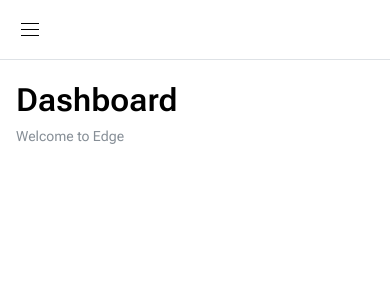
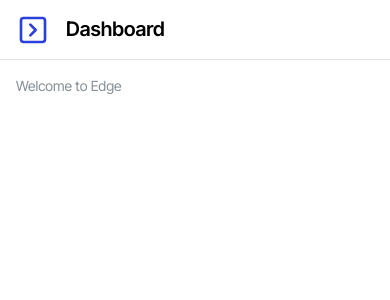
Before and after one commit to ohsemdomain/edge, a React (Vite) app: page /#/ in a window 390 px wide. Shown: the top 300 px of the page. Built offline with nearby package versions, Linux system fonts and the light colour scheme; what @trpc/react-query would draw is missing.

Commit message:
Update styling and structure: Change font family to 'Inter Tight' in CSS and theme, adjust App component layout for better responsiveness, and enhance Contact components with improved formatting and icon usage.

```diff
--- a/_client/App.tsx
+++ b/_client/App.tsx
@@ -1,8 +1,8 @@
-import { AppShell, Burger, Group, NavLink, ScrollArea, Text } from '@mantine/core'
+import { ActionIcon, AppShell, Group, NavLink, ScrollArea, Text, Title } from '@mantine/core'
 import { useDisclosure } from '@mantine/hooks'
 import { QueryClient, QueryClientProvider } from '@tanstack/react-query'
 import { httpBatchLink } from '@trpc/client'
-import { Archive, LayoutDashboard, ScanBarcode, Contact, Waves } from 'lucide-react'
+import { Archive, Contact, LayoutDashboard, ScanBarcode, SquareChevronRight, Waves } from 'lucide-react'
 import { Toaster } from 'react-hot-toast'
 import { Link, Route, Routes, useLocation } from 'react-router-dom'
 
@@ -34,6 +34,11 @@ function App() {
 		{ label: 'Archive', icon: Archive, href: '/archive' }
 	]
 
+	// Get current page title
+	const currentPage =
+		navigation.find((item) => item.href === location.pathname) ||
+		(location.pathname.startsWith('/contacts/') ? { label: 'Contacts' } : { label: 'Dashboard' })
+
 	return (
 		<trpc.Provider client={trpcClient} queryClient={queryClient}>
 			<QueryClientProvider client={queryClient}>
@@ -42,22 +47,20 @@ function App() {
 					header={{ height: 60 }}
 					navbar={{ width: 260, breakpoint: 'lg', collapsed: { mobile: !opened } }}
 					padding='md'
-					className='font-roboto'
 				>
 					<AppShell.Header>
-						<Group className='mantine-hidden-from-lg' h='100%' px='md'>
-							<Burger opened={opened} onClick={toggle} size='sm' />
+						<Group h='100%' px='md' justify='space-between'>
+							<Group>
+								<ActionIcon className='mantine-hidden-from-lg' onClick={toggle} variant='transparent' size='lg'>
+									<SquareChevronRight size='xl' />
+								</ActionIcon>
+								<Title order={2} size='xl' fw={600}>
+									{currentPage.label}
+								</Title>
+							</Group>
 						</Group>
 					</AppShell.Header>
-					<AppShell.Navbar bg='dark.9' style={{withBorder:'false'}}>
-						<AppShell.Section>
-							<div className='flex items-center space-x-3 p-4'>
-								<Waves color='white' className='h-7 w-7' />
-								<Text fz={20} fw={600} c='white'>
-									Edge
-								</Text>
-							</div>
-						</AppShell.Section>
+					<AppShell.Navbar bg='dark.9' style={{ withBorder: 'false' }}>
 						<AppShell.Section grow p='md' component={ScrollArea}>
 							{navigation.map((item) => (
 								<NavLink
@@ -67,11 +70,12 @@ function App() {
 									label={item.label}
 									leftSection={<item.icon size={20} />}
 									active={location.pathname === item.href}
+									onClick={toggle}
 								/>
 							))}
 						</AppShell.Section>
 					</AppShell.Navbar>
-					<AppShell.Main className='font-roboto'>
+					<AppShell.Main>
 						<Routes>
 							<Route path='/' element={<DashboardPage />} />
 							<Route path='/items' element={<ItemsPage />} />
--- a/_client/assets/index.css
+++ b/_client/assets/index.css
@@ -1,41 +1,14 @@
-@import url('https://fonts.googleapis.com/css2?family=Geist:wght@100..900&family=Roboto+Flex:opsz,wdth,wght@8..144,75,100..1000&display=swap');
+@import url('https://fonts.googleapis.com/css2?family=Geist:wght@400..700&family=Inter+Tight:ital,wght@0,400..700;1,400..700&display=swap');
 @import "tailwindcss";
 
 @layer utilities {
-	.font-roboto {
-		font-family: 'Roboto Flex', Arial, Helvetica, sans-serif;
+	.inter {
+		font-family: 'Inter Tight', Arial, Helvetica, sans-serif;
 	}
 
-	.font-geist {
+	.geist {
 		font-family: 'Geist', Arial, Helvetica, sans-serif;
 	}
-}
-
-h1,
-h2,
-h3,
-h4,
-h5,
-h6 {
-	@apply font-semibold;
-}
-
-h1 {
-	font-size: 2rem;
-}
-
-h2 {
-	font-size: 1.45rem;
-}
-
-h3 {
-	font-size: 1.25rem;
-}
-
-h4,
-h5,
-h6 {
-	font-size: 1rem;
 }
 
 .mantine-NavLink-root {
--- a/_client/assets/theme.ts
+++ b/_client/assets/theme.ts
@@ -7,6 +7,12 @@ export const theme = createTheme({
 	// Define the blue color palette
 	colors: {
 		blue: ['#ecefff', '#d5dafb', '#a9b1f1', '#7a87e9', '#5362e1', '#3a4bdd', '#2c40dc', '#1f32c4', '#182cb0', '#0a259c']
+	},
+
+	fontFamily: "'Inter Tight', 'Geist', sans-serif",
+
+	headings: {
+		fontFamily: "'Inter Tight', 'Geist', sans-serif"
 	},
 
 	radius: {
--- a/_client/pages/contacts/ContactDetail.tsx
+++ b/_client/pages/contacts/ContactDetail.tsx
@@ -2,7 +2,8 @@ import { Button, Card, Group, Stack, Text, Title } from '@mantine/core'
 import { Archive, Edit } from 'lucide-react'
 import toast from 'react-hot-toast'
 import { useNavigate } from 'react-router-dom'
-import { trpc } from '../../utils/trpc'
+import { formatDate } from '~c/utils/formatter'
+import { trpc } from '~c/utils/trpc'
 
 interface ContactDetailProps {
 	contactId: string
@@ -29,7 +30,7 @@ export function ContactDetail({ contactId }: ContactDetailProps) {
 
 	const contact = contactsData?.contacts.find((c) => c.id === contactId)
 
-	if (!contact) return <Text>Contact not found</Text>
+	if (!contact) return null
 
 	const handleArchive = () => {
 		if (window.confirm('Archive this contact?')) {
@@ -69,14 +70,16 @@ export function ContactDetail({ contactId }: ContactDetailProps) {
 						<Text size='sm' c='dimmed'>
 							Phone
 						</Text>
-						<Text size='lg'>{contact.phone}</Text>
+						<Text size='lg' className='geist'>
+							{contact.phone}
+						</Text>
 					</div>
 
 					<div>
 						<Text size='sm' c='dimmed'>
 							Created
 						</Text>
-						<Text>{new Date(contact.createdAt).toLocaleDateString()}</Text>
+						<Text className='geist'>{formatDate(Math.floor(new Date(contact.createdAt).getTime() / 1000))}</Text>
 					</div>
 				</Stack>
 			</Stack>
--- a/_client/pages/contacts/ContactForm.tsx
+++ b/_client/pages/contacts/ContactForm.tsx
@@ -1,7 +1,7 @@
 import { Button, Card, Group, Stack, Text, TextInput, Title } from '@mantine/core'
 import { useEffect, useState } from 'react'
 import toast from 'react-hot-toast'
-import { trpc } from '../../utils/trpc'
+import { trpc } from '~c/utils/trpc'
 
 interface ContactFormProps {
 	mode: 'create' | 'edit'
--- a/_client/pages/contacts/ContactFormPage.tsx
+++ b/_client/pages/contacts/ContactFormPage.tsx
@@ -2,7 +2,7 @@ import { Button, Card, Container, Group, Stack, Text, TextInput, Title } from '@
 import { useEffect, useState } from 'react'
 import toast from 'react-hot-toast'
 import { useNavigate, useParams } from 'react-router-dom'
-import { trpc } from '../../utils/trpc'
+import { trpc } from '~c/utils/trpc'
 
 interface ContactFormPageProps {
 	mode: 'create' | 'edit'
--- a/_client/pages/contacts/ContactsList.tsx
+++ b/_client/pages/contacts/ContactsList.tsx
@@ -1,7 +1,7 @@
 import { Button, Card, Pagination, ScrollArea, Stack, Text, TextInput } from '@mantine/core'
 import { Plus, Search } from 'lucide-react'
 import { useNavigate, useSearchParams } from 'react-router-dom'
-import { trpc } from '../../utils/trpc'
+import { trpc } from '~c/utils/trpc'
 
 interface ContactsListProps {
 	selectedId: string
@@ -57,7 +57,7 @@ export function ContactsList({ selectedId, onSelect }: ContactsListProps) {
 							}}
 						>
 							<Text fw={500}>{contact.name}</Text>
-							<Text size='sm' c='dimmed'>
+							<Text className='geist' size='sm' c='dimmed'>
 								{contact.phone}
 							</Text>
 						</Card>
--- a/_client/pages/contacts/ContactsPage.tsx
+++ b/_client/pages/contacts/ContactsPage.tsx
@@ -1,14 +1,12 @@
-import { Button, Center, Grid, Stack, Text } from '@mantine/core'
-import { Plus } from 'lucide-react'
+import { Grid } from '@mantine/core'
 import { useEffect } from 'react'
-import { useNavigate, useSearchParams } from 'react-router-dom'
-import { trpc } from '../../utils/trpc'
+import { useSearchParams } from 'react-router-dom'
+import { trpc } from '~c/utils/trpc'
 import { ContactDetail } from './ContactDetail'
 import { ContactsList } from './ContactsList'
 
 export function ContactsPage() {
 	const [searchParams, setSearchParams] = useSearchParams()
-	const navigate = useNavigate()
 
 	const selectedId = searchParams.get('id') || ''
 	const search = searchParams.get('search') || ''
@@ -31,22 +29,6 @@ export function ContactsPage() {
 		setSearchParams(params)
 	}
 
-	// Empty state - no contacts at all
-	if (data?.totalItems === 0 && !search) {
-		return (
-			<Center h='calc(100vh - 120px)'>
-				<Stack align='center' gap='md'>
-					<Text size='lg' c='dimmed'>
-						Create new data
-					</Text>
-					<Button leftSection={<Plus size={16} />} onClick={() => navigate('/contacts/new')}>
-						Add Contact
-					</Button>
-				</Stack>
-			</Center>
-		)
-	}
-
 	return (
 		<Grid gutter='md' h='calc(100vh - 120px)'>
 			<Grid.Col span={4} h='100%' style={{ overflow: 'hidden' }}>
@@ -54,13 +36,7 @@ export function ContactsPage() {
 			</Grid.Col>
 
 			<Grid.Col span={8} h='100%' style={{ overflow: 'hidden' }}>
-				{selectedId ? (
-					<ContactDetail contactId={selectedId} />
-				) : (
-					<Center h='100%'>
-						<Text c='dimmed'>No contact selected</Text>
-					</Center>
-				)}
+				{selectedId ? <ContactDetail contactId={selectedId} /> : null}
 			</Grid.Col>
 		</Grid>
 	)
--- a/_client/pages/dashboard/DashboardPage.tsx
+++ b/_client/pages/dashboard/DashboardPage.tsx
@@ -4,7 +4,6 @@ export function DashboardPage() {
 	return (
 		<Stack>
 			<div>
-				<h1>Dashboard</h1>
 				<Text c='dimmed' size='sm'>
 					Welcome to Edge
 				</Text>
--- /dev/null
+++ b/_client/utils/formatter.ts
@@ -0,0 +1,52 @@
+/**
+ * Format timestamp to readable date string
+ * @param timestamp Unix timestamp in seconds
+ * @returns Formatted date string like "12.06.2025 . 04:54PM"
+ */
+export const formatDateTime = (timestamp: number): string => {
+    const date = new Date(timestamp * 1000);
+
+    const day = date.getDate().toString().padStart(2, '0');
+    const month = (date.getMonth() + 1).toString().padStart(2, '0');
+    const year = date.getFullYear();
+
+    const hours = date.getHours();
+    const minutes = date.getMinutes().toString().padStart(2, '0');
+    const ampm = hours >= 12 ? 'PM' : 'AM';
+    const displayHours = hours % 12 || 12;
+    const formattedHours = displayHours.toString().padStart(2, '0');
+
+    return `${day}.${month}.${year} • ${formattedHours}:${minutes}${ampm}`;
+  };
+
+  /**
+   * Format timestamp to date only
+   * @param timestamp Unix timestamp in seconds
+   * @returns Formatted date string like "12.06.2025"
+   */
+  export const formatDate = (timestamp: number): string => {
+    const date = new Date(timestamp * 1000);
+
+    const day = date.getDate().toString().padStart(2, '0');
+    const month = (date.getMonth() + 1).toString().padStart(2, '0');
+    const year = date.getFullYear();
+
+    return `${day}.${month}.${year}`;
+  };
+
+  /**
+   * Format timestamp to time only
+   * @param timestamp Unix timestamp in seconds
+   * @returns Formatted time string like "04:54PM"
+   */
+  export const formatTime = (timestamp: number): string => {
+    const date = new Date(timestamp * 1000);
+
+    const hours = date.getHours();
+    const minutes = date.getMinutes().toString().padStart(2, '0');
+    const ampm = hours >= 12 ? 'PM' : 'AM';
+    const displayHours = hours % 12 || 12;
+    const formattedHours = displayHours.toString().padStart(2, '0');
+
+    return `${formattedHours}:${minutes}${ampm}`;
+  };
--- a/biome.json
+++ b/biome.json
@@ -27,7 +27,7 @@
 			"recommended": true,
 			"correctness": {
 				"noUnusedVariables": "error",
-				"useExhaustiveDependencies": "warn"
+				"useExhaustiveDependencies": "off"
 			},
 			"style": {
 				"noNonNullAssertion": "off",
```
